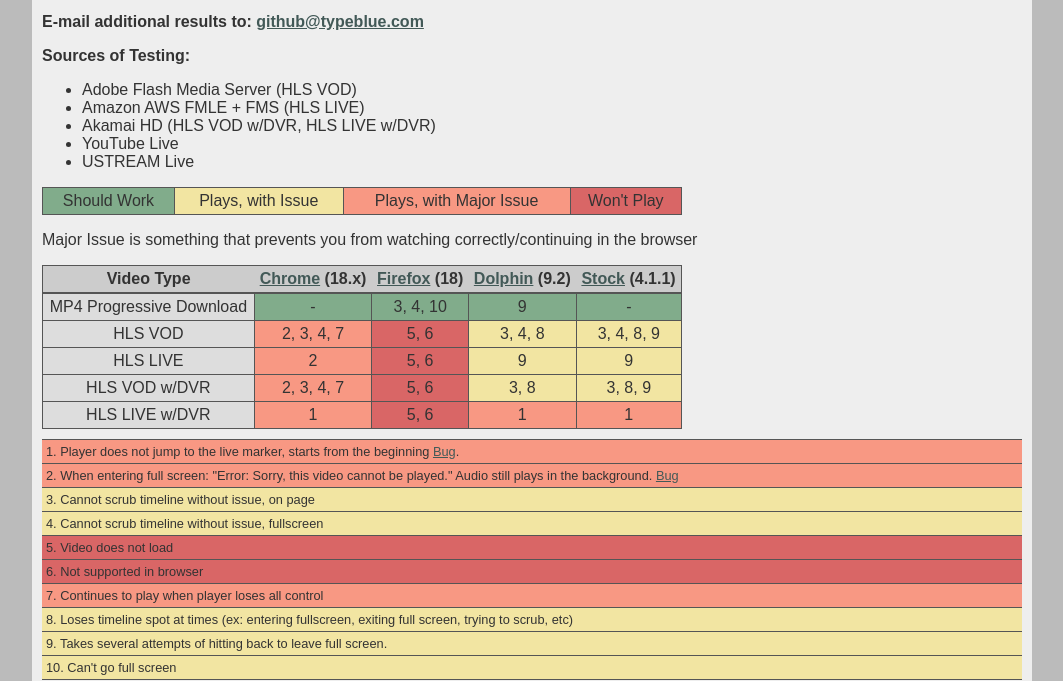
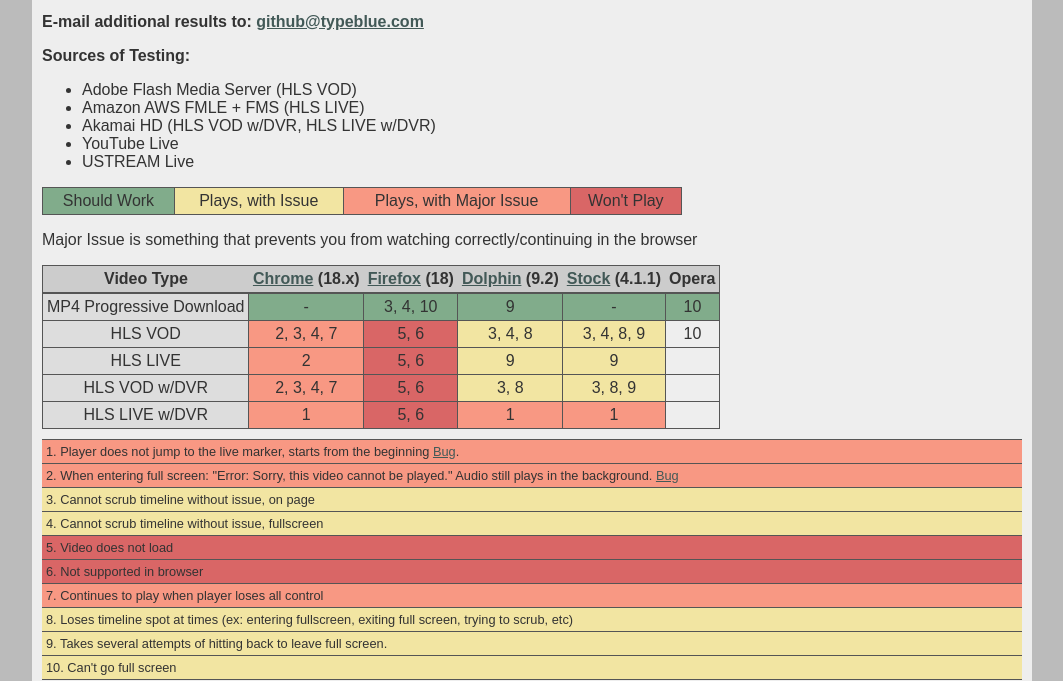
Before and after one commit to adevendorf/android-html5-hls-compatibility, a plain HTML site: page index.html in a window 1280 px wide. Shown: the part 119-800 px from the top of the page, without its empty margins (108-1171 px from the left). Drawn offline with Linux system fonts and the light colour scheme.

Commit message:
adding opera

```diff
--- a/index.html
+++ b/index.html
@@ -67,6 +67,7 @@
 	<th><a href="#firefox">Firefox</a> (18)</th>
 	<th><a href="#dolphin">Dolphin</a> (9.2)</th>
 	<th><a href="#stock">Stock</a> (4.1.1)</th>
+	<th>Opera</th>
 </tr>
 
 <tr>
@@ -75,6 +76,7 @@
 	<td class="g">3, 4, 10</td><!-- Firefox -->
 	<td class="g">9</td><!-- Dolphin -->
 	<td class="g">-</td><!-- Stock -->
+	<td class="g">10</td><!-- Opera -->
 </tr>
 
 <tr>
@@ -83,6 +85,7 @@
 	<td class="d">5, 6</td><!-- Firefox -->
 	<td class="y">3, 4, 8</td><!-- Dolphin -->
 	<td class="y">3, 4, 8, 9</td><!-- Stock -->
+	<td>10</td><!-- Opera -->
 </tr>
 <tr>
 	<td class="header">HLS LIVE</td>
@@ -90,6 +93,7 @@
 	<td class="d">5, 6</td><!-- Firefox -->
 	<td class="y">9</td><!-- Dolphin -->
 	<td class="y">9</td><!-- Stock -->
+	<td></td><!-- Opera -->
 </tr>
 
 <tr>
@@ -98,6 +102,7 @@
 	<td class="d">5, 6</td><!-- Firefox -->
 	<td class="y">3, 8</td><!-- Dolphin -->
 	<td class="y">3, 8, 9</td><!-- Stock -->
+	<td></td><!-- Opera -->
 </tr>
 <tr>
 	<td class="header">HLS LIVE w/DVR</td>
@@ -105,6 +110,7 @@
 	<td class="d">5, 6</td><!-- Firefox -->
 	<td class="r">1</td><!-- Dolphin -->
 	<td class="r">1</td><!-- Stock -->
+	<td></td><!-- Opera -->
 </tr>
 </table>
 
```
